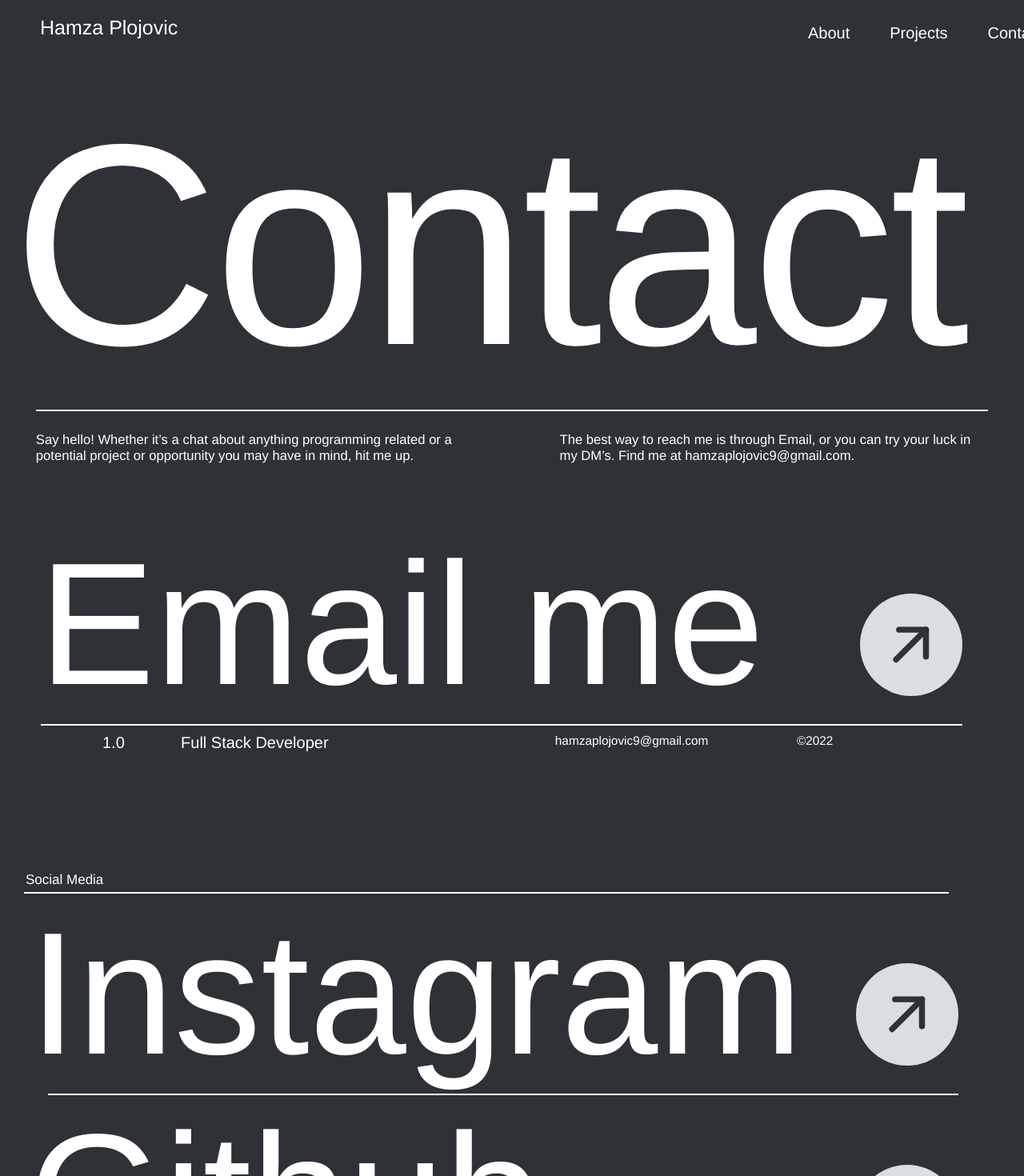
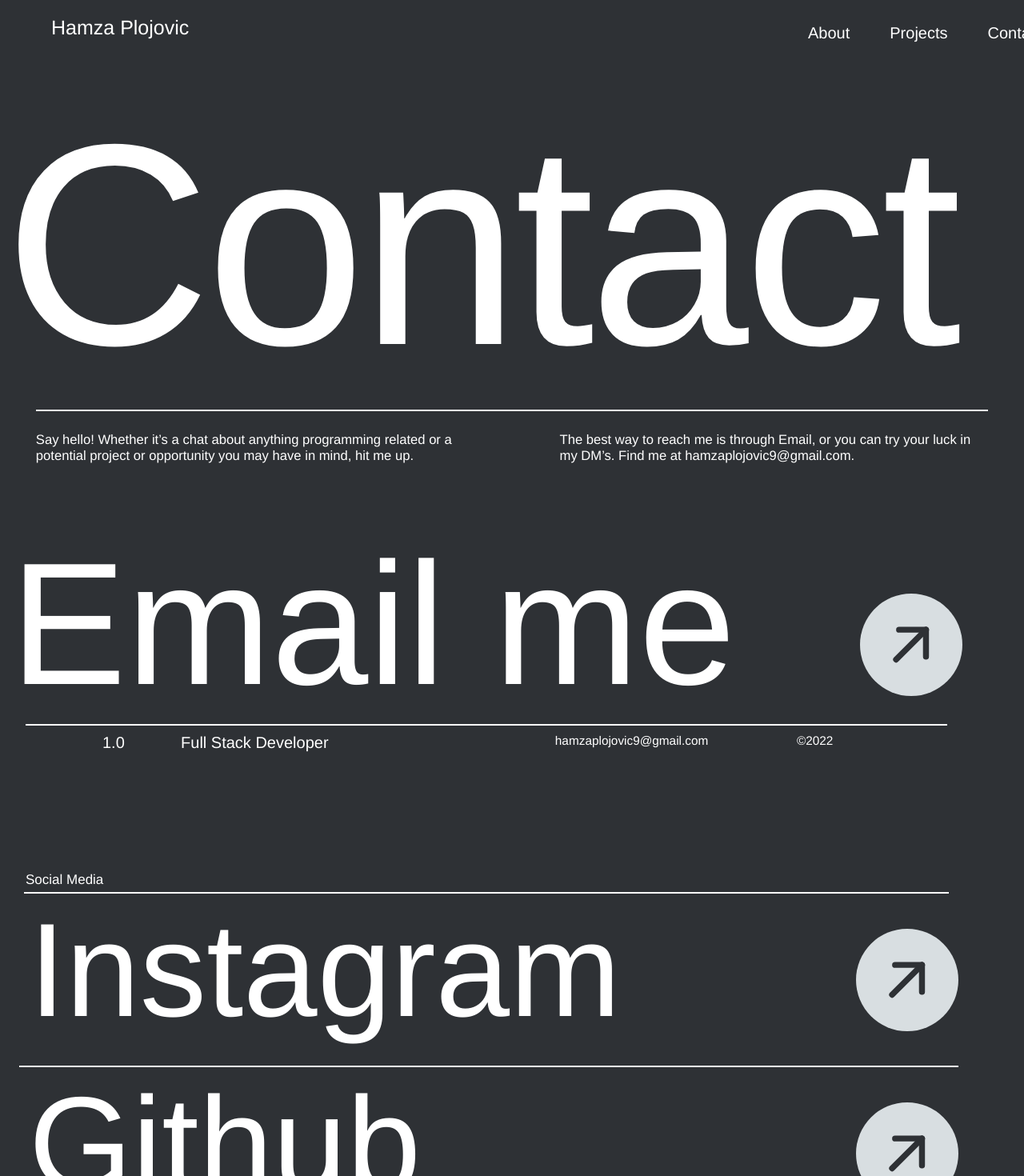
Before and after one commit to hamzaplojovic/portfolio, a React (Create React App) app in the folder frontend/: page /contact in a window 1280 px wide. Shown: the top 1470 px of the page at 80% size. Built offline with nearby package versions, Linux system fonts and the light colour scheme; a web font is replaced by a local one.

Commit message:
ui changes on contact

```diff
--- a/frontend/src/components/App.tsx
+++ b/frontend/src/components/App.tsx
@@ -1,8 +1,9 @@
+import React, { useState } from "react"
 import { About } from "./About/About"
 import { BrowserRouter, Routes, Route } from "react-router-dom"
 import { Header } from "./Header/Header"
-import React, { useState } from "react"
 import { Contact } from "./Contact/Contact"
+import { Projects } from "./Projects/Projects"
 
 export const App = () => {
     const [toggle, setToggle] = useState(false);
@@ -12,6 +13,7 @@ export const App = () => {
         <Routes>
             <Route path="/" element={<About toggle={toggle}/>}/>
             <Route path="/contact" element={<Contact toggle={toggle}/>}/>
+            <Route path="/projects" element={<Projects toggle={toggle}/>}/>
         </Routes>
     </BrowserRouter>
 }
--- a/frontend/src/components/Dropdown/Dropdown.tsx
+++ b/frontend/src/components/Dropdown/Dropdown.tsx
@@ -8,7 +8,7 @@ const Dropdown = (props: {
     return <>
         <div className={props.className} >
             <a href="/">About</a>
-            <a href="/">Projects</a>
+            <a href="/projects">Projects</a>
             <a href="/contact">Contact</a>
             </div>
     </>
--- /dev/null
+++ b/frontend/src/components/Projects/Projects.tsx
@@ -0,0 +1,17 @@
+import React from 'react'
+import { DropDownBlack } from "../Dropdown/Dropdown"
+
+export const Projects = (props: {toggle:boolean}) => {
+    return <>
+    {props.toggle === false ?
+    <div className="projects">
+        <div className="projects-item"></div>
+        <div className="projects-item"></div>
+        <div className="projects-item"></div>
+        <div className="projects-item"></div>
+        <div className="projects-item"></div>
+        <div className="projects-item"></div>
+
+    </div>: <DropDownBlack toggle={props.toggle} />}
+</>
+}
--- a/frontend/src/index.scss
+++ b/frontend/src/index.scss
@@ -38,9 +38,6 @@ html {
   scroll-behavior: smooth;
 }
 
-iframe {
-  display: none;
-}
 
 body {
   width: "100%";
@@ -395,6 +392,10 @@ hr {
       padding-top: 5px;
     }
   }
+  .header-title {
+    color: red;
+    margin-left: 5%;
+  }
 }
 
 .icon {
@@ -451,7 +452,7 @@ hr {
     font-weight: 400;
     letter-spacing: -0.4rem;
     width: 100%;
-    padding-left: 15px;
+    padding-left: 5px;
   }
   .contact-about-divider {
     display: flex;
@@ -501,14 +502,15 @@ hr {
   background-color: white;
   height: 2px;
   border: 1px solid white;
-  margin-left: 4%;
+  margin-left: 2.5%;
+  text-align: center;
 }
 
 .contact-email {
   font-size: 17vw;
   font-weight: 400;
   margin-right: 5vw;
-  padding-left: 3%;
+  padding-left: 0%;
 }
 
 .contact-email-wrapper {
@@ -596,19 +598,20 @@ hr {
       justify-content: space-between;
       padding: 0% 1.5% 0% 0%;
       h1 {
-        font-size: 17vw;
+        font-size: 13vw;
         font-weight: 400;
         margin-left: 3%;
+        margin-bottom: 2%;
       }
       hr {
         width: 100%;
         border: 1px solid white;
-        margin-left: 5%;
+        margin-left: 2%;
       }
       .social-media-icon {
         width: 10vw;
         height: 10vw;
-        margin-top: 4vw;
+        // margin-top: 4vw;
         border-radius: 50%;
         background-color: $athens;
         transition: all ease-in-out 550ms;
```
Also changed, not shown: frontend/src/components/Projects/ProjectsUtils/ProjectsItem.tsx (added, +7 -0 lines).
